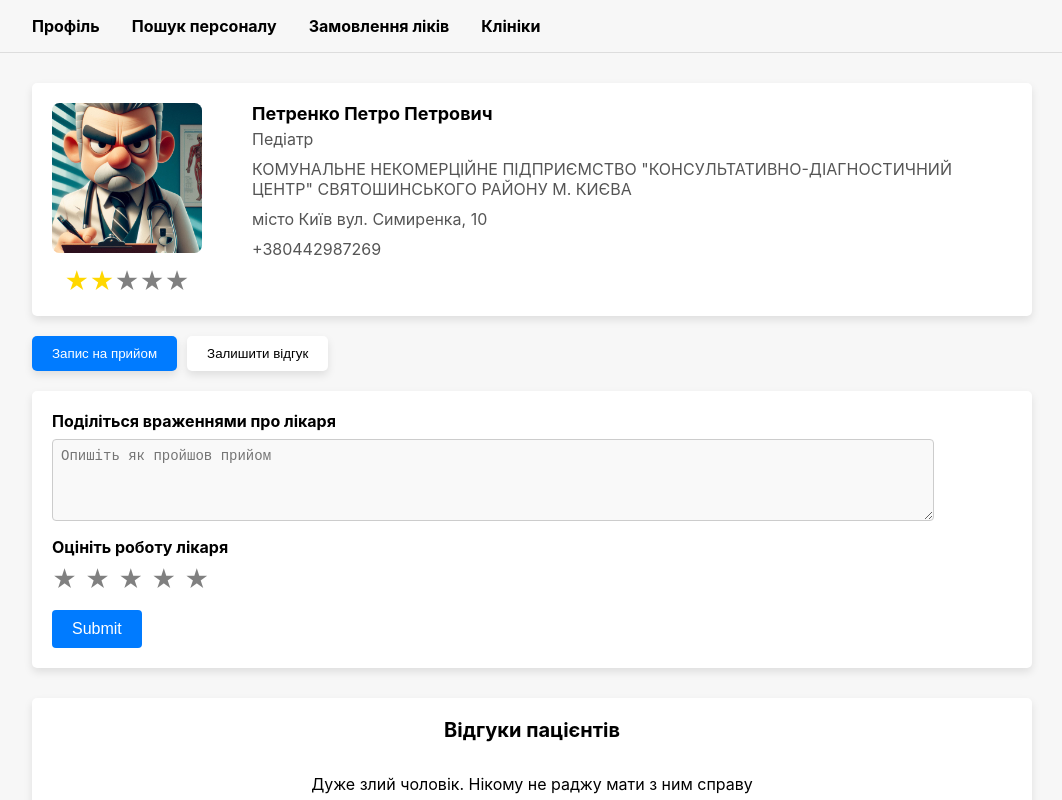
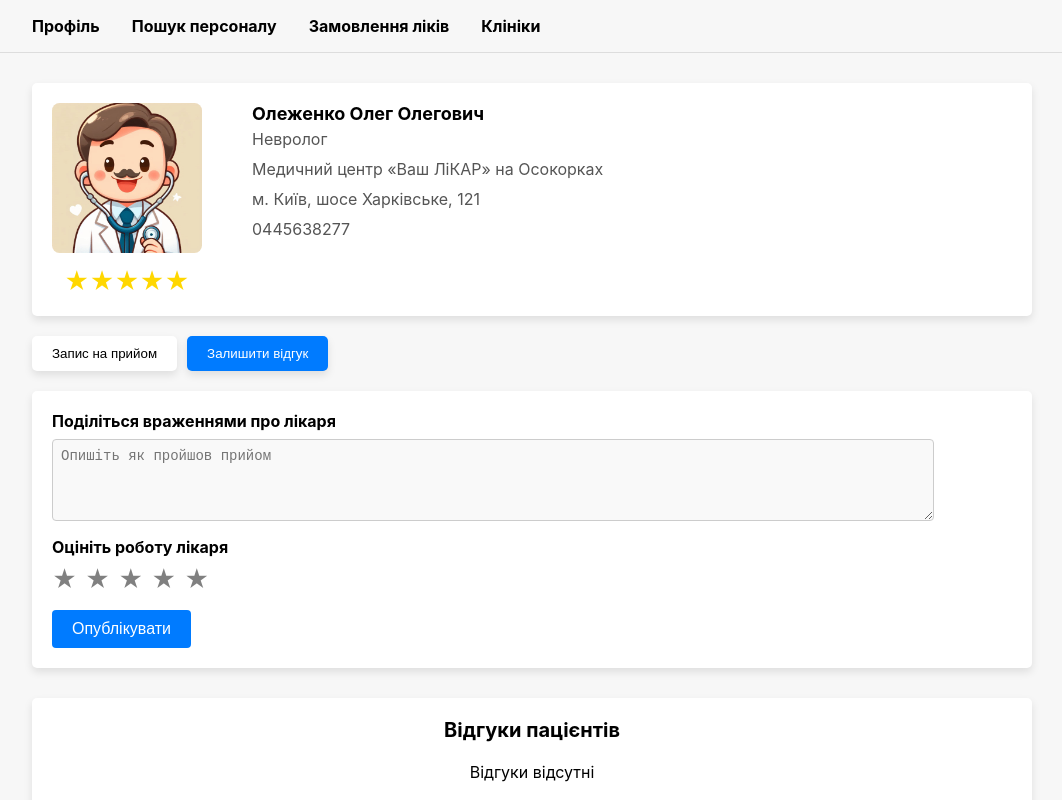
Before and after one commit to YuraKuznetsov/kpi-is-lab3, a React (Create React App) app: page /doctor/1 in a window 1280 px wide. Shown: the top 800 px of the page, without its empty margins (108-1170 px from the left). Built offline with nearby package versions, Linux system fonts and the light colour scheme; the HTML template or start-up script is replaced by a standard one.

Commit message:
Update DoctorPage.jsx

```diff
--- a/src/DoctorPage.jsx
+++ b/src/DoctorPage.jsx
@@ -2,11 +2,13 @@ import React, {useState} from "react";
 import "./DoctorPage.css"; // Import the CSS file
 
 import {doctorsList} from "./mockDB";
+import {useParams} from "react-router-dom";
 
-const DoctorPage = ({docto1r}) => {
-    const doctor = doctorsList[1];
+const DoctorPage = () => {
+    const { id } = useParams();
+    const doctor = doctorsList.filter((doctor) => doctor.id === parseInt(id))[0];
 
-    const [activeTab, setActiveTab] = useState("info");
+    const [activeTab, setActiveTab] = useState("review");
     const [comment, setComment] = useState("");
     const [rating, setRating] = useState(0);
     const [commentsList, setCommentsList] = useState(doctor.reviews);
@@ -60,8 +62,8 @@ const DoctorPage = ({docto1r}) => {
                 </div>
 
                 <div className="tabs">
-                    <button className={activeTab === "info" ? "tab active" : "tab"} onClick={() => setActiveTab("info")}> Запис на прийом </button>
-                    <button className={activeTab === "appointments" ? "tab active" : "tab"} onClick={() => setActiveTab("appointments")}> Залишити відгук </button>
+                    <button className={activeTab === "appointment" ? "tab active" : "tab"} onClick={() => setActiveTab("appointment")}> Запис на прийом </button>
+                    <button className={activeTab === "review" ? "tab active" : "tab"} onClick={() => setActiveTab("review")}> Залишити відгук </button>
                 </div>
 
                 <div className="tab-content">
@@ -92,7 +94,7 @@ const DoctorPage = ({docto1r}) => {
                             </div>
                         </div>
 
-                        <button type="submit" className="submit-button">Submit</button>
+                        <button type="submit" className="submit-button">Опублікувати</button>
                     </form>
 
                     <div className="comments-section">
@@ -118,7 +120,7 @@ const DoctorPage = ({docto1r}) => {
                                 ))}
                             </ul>
                         ) : (
-                            <p>No comments submitted yet.</p>
+                            <p>Відгуки відсутні</p>
                         )}
                     </div>
 
```
